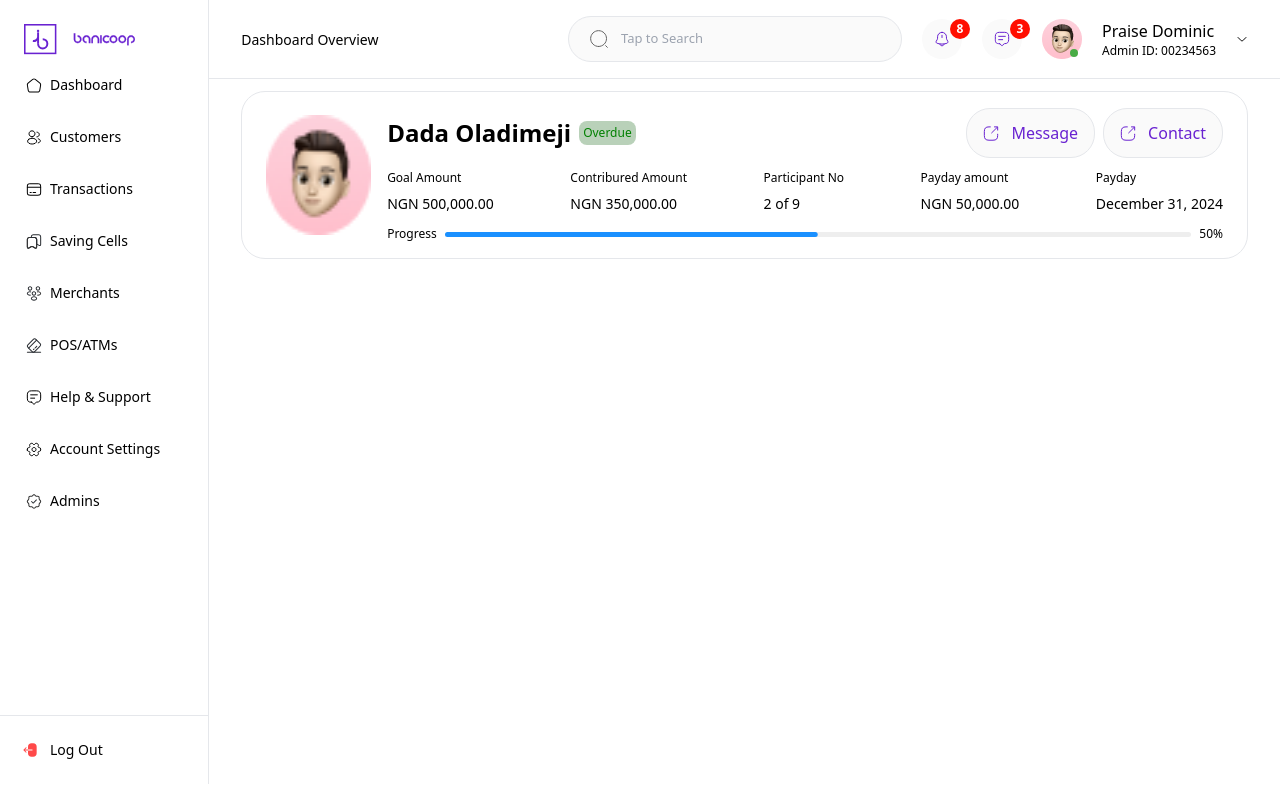
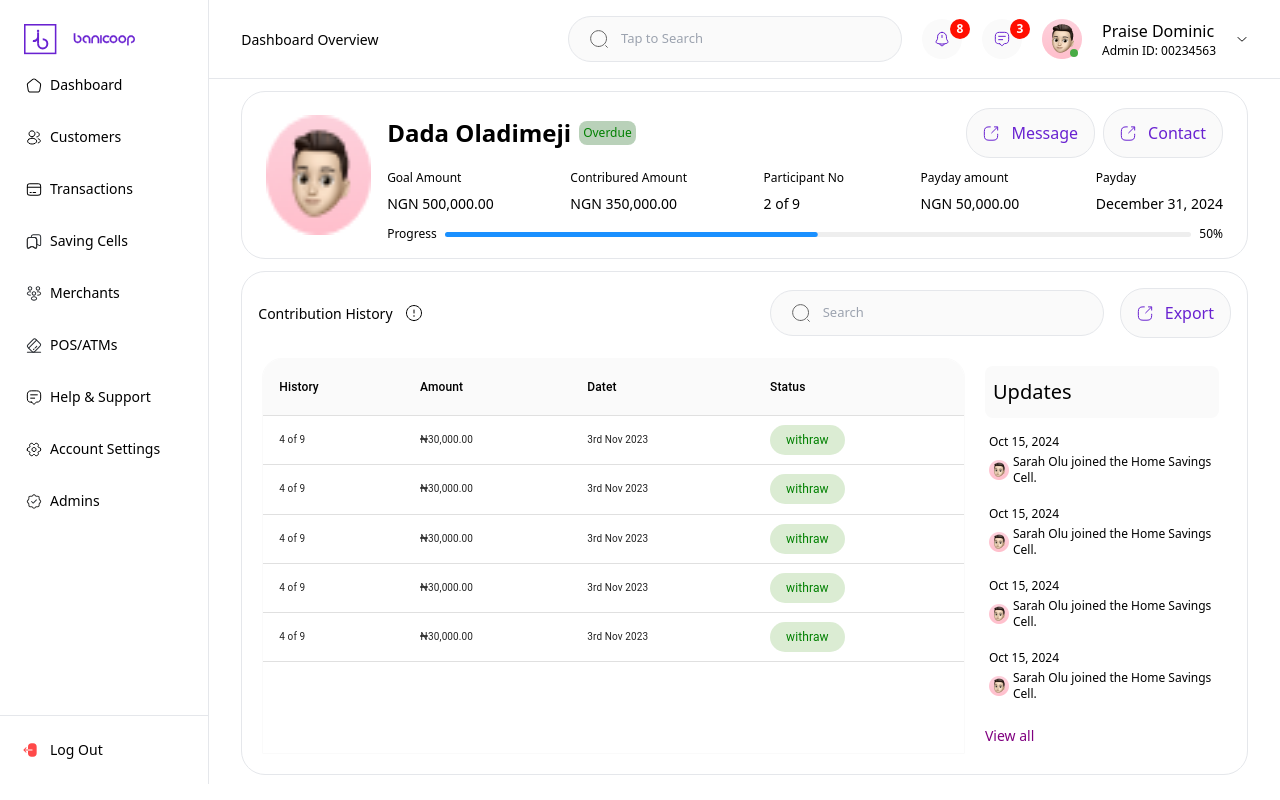
Before and after one commit to Banicoop/admin, a React (Create React App) app: page /cells/1/user in a window 1280 px wide. Built offline with nearby package versions, Linux system fonts and the light colour scheme; sample sign-in values are in the browser's storage.

Commit message:
ui completed

```diff
--- a/src/pages/cells/CellUserDetails.tsx
+++ b/src/pages/cells/CellUserDetails.tsx
@@ -1,12 +1,66 @@
 import React from 'react'
 import CellBanner from '../../sections/cells/CellBanner';
+import Info from '../../components/infos/Info';
+import Search from '../../components/Search';
+import ExportBtn from '../../components/buttons/ExportBtn';
+import BasicTable from '../../components/tables/BasicTable';
+import Updates from '../../sections/cells/Updates';
+
+
+const headcells = [
+  {
+    key: "history",
+    name: "History",
+  },
+  {
+    key: "amount",
+    name: "Amount",
+  },
+  {
+    key: "date",
+    name: "Datet",
+  },
+  {
+    key: "status",
+    name: "Status",
+  },
+]
+
 
 const CellUserDetails = () => {
   return (
     <div className='h-full flex flex-col px-2 md:px-8 gap-3'>
         <CellBanner title='Dada Oladimeji' status='Overdue' isCell={false} />
+
+        <div className='flex flex-col border-[1px] rounded-3xl gap-4 p-4 w-full'>
+        <div className="flex justify-between items-center w-full">
+          <Info text='Contribution History'/>
+
+          <div className="flex items-center gap-4">
+            <Search onClick={() => {}}  placeholder='Search'/>
+            <ExportBtn text='Export' onClick={() => {}}/>
+          </div>
+        </div>
+
+        <div className="flex gap-3 m-1">
+          <BasicTable headcells={headcells} tableData={tableData}/>
+          <Updates/>
+        </div>
+        </div>
     </div>
   )
 }
 
+
+const tableData = Array(5)
+.fill("")
+.map((_, i) => ({
+  history: '4 of 9',
+  amount: "₦30,000.00",
+  date: "3rd Nov 2023",
+  id: `row_${i}`,
+
+}));
+
+
 export default CellUserDetails;
--- a/src/sections/cells/Updates.tsx
+++ b/src/sections/cells/Updates.tsx
@@ -2,14 +2,14 @@ import React from 'react'
 
 const Updates = () => {
   return (
-    <div className='flex flex-col m-2 h-full'>
-        <h2 className='bg-[#fafafa] p-2 text-xl rounded-lg w-full'>Updates</h2>
+    <div className='flex flex-col m-2 h-full w-1/3 gap-3'>
+        <h2 className='bg-[#fafafa] px-2 py-3 text-xl rounded-lg w-full'>Updates</h2>
 
-        <div className="flex flex-col gap-1 m-1">
+        <div className="flex flex-col gap-1 m-1 w-full">
             <span className="text-xs">Oct 15, 2024</span>
             <div className="flex flex-row items-center gap-1">
                 <img src="/avater.png" alt="" className="h-[20px] w-[20px]" />
-                <p className='text-xs'>Sarah Olu joined the Home Savings Cell.</p>
+                <p className='text-xs w-full'>Sarah Olu joined the Home Savings Cell.</p>
             </div>
         </div>
 
```
